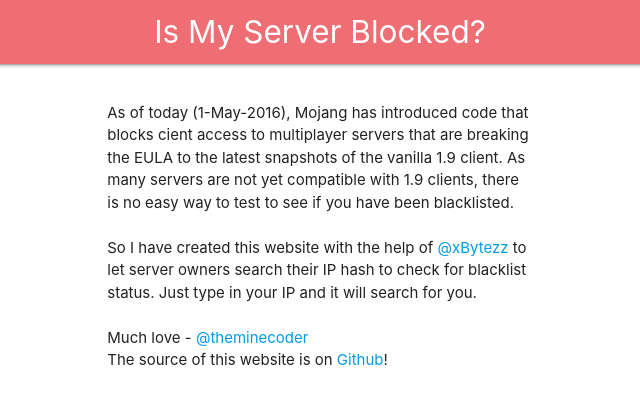
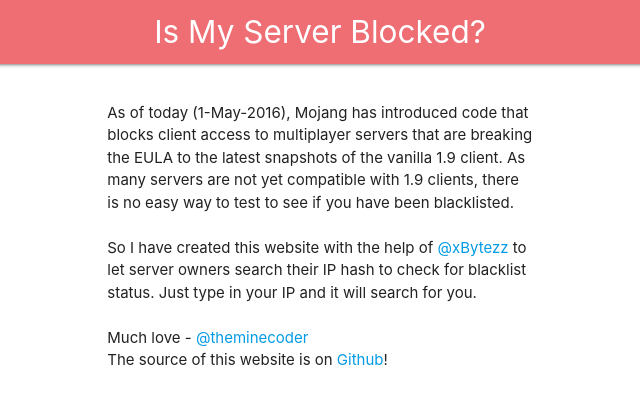
Before and after one commit to theminecoder/blockedservers-website, a website: page public/index.html in a window 1280 px wide. Shown: the top 404 px of the page, 320-960 px from the left. Drawn offline with nearby package versions, Linux system fonts and the light colour scheme.

Commit message:
Fix spelling #1

```diff
--- a/public/index.html
+++ b/public/index.html
@@ -15,7 +15,7 @@
 			<div class="row">
 				<div class="col s12 m8 l6 offset-m2 offset-l3">
 					<br>
-					<p>As of today (1-May-2016), Mojang has introduced code that blocks cient access to multiplayer servers that are breaking the EULA to the latest snapshots of the vanilla 1.9 client. As many servers are not yet compatible with 1.9 clients, there is no easy way to test to see if you have been blacklisted.
+					<p>As of today (1-May-2016), Mojang has introduced code that blocks client access to multiplayer servers that are breaking the EULA to the latest snapshots of the vanilla 1.9 client. As many servers are not yet compatible with 1.9 clients, there is no easy way to test to see if you have been blacklisted.
 					<br><br>
 					So I have created this website with the help of <a href="https://twitter.com/xBytezz" target="_blank">@xBytezz</a> to let server owners search their IP hash to check for blacklist status. Just type in your IP and it will search for you.
 					<br><br>
```
